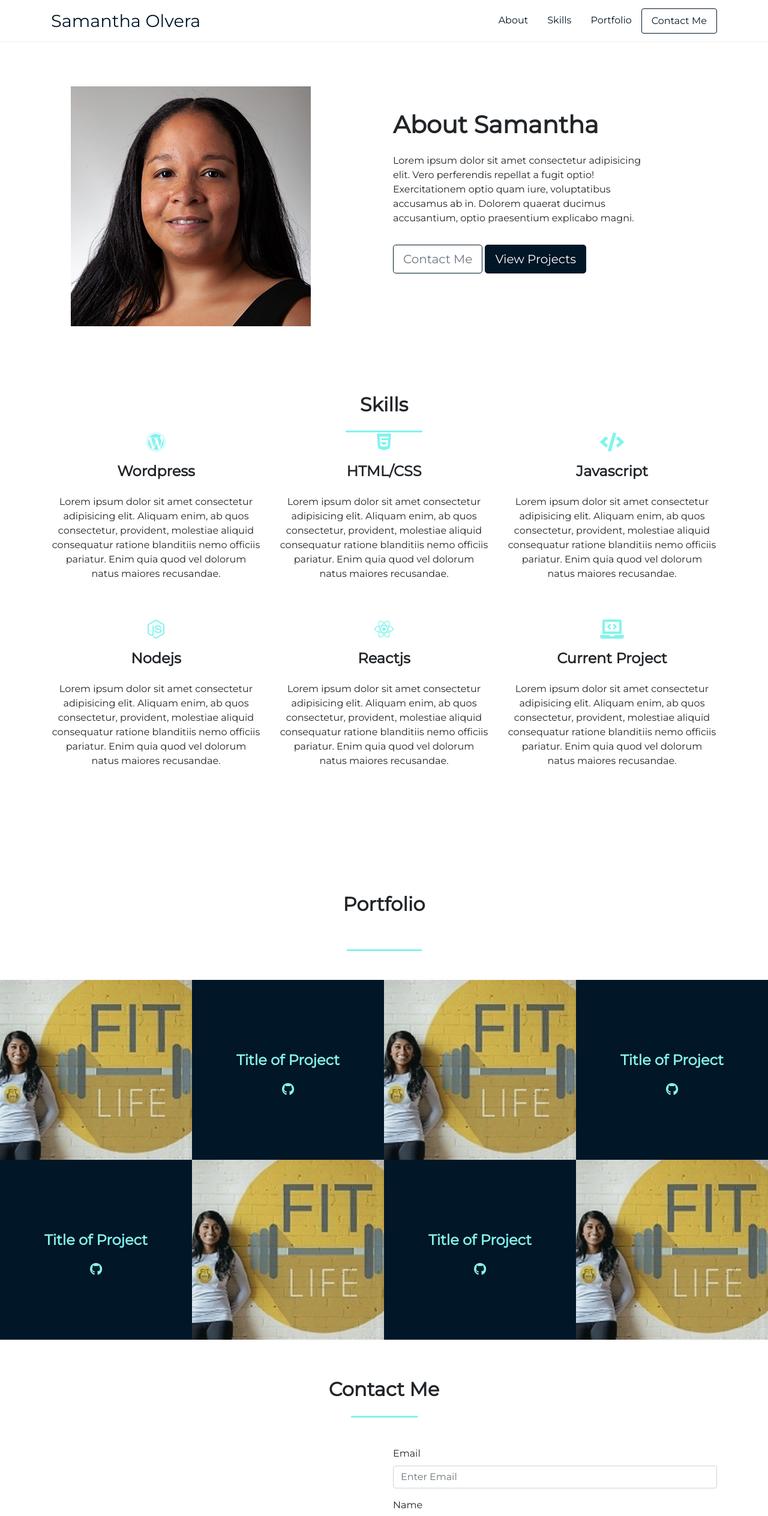
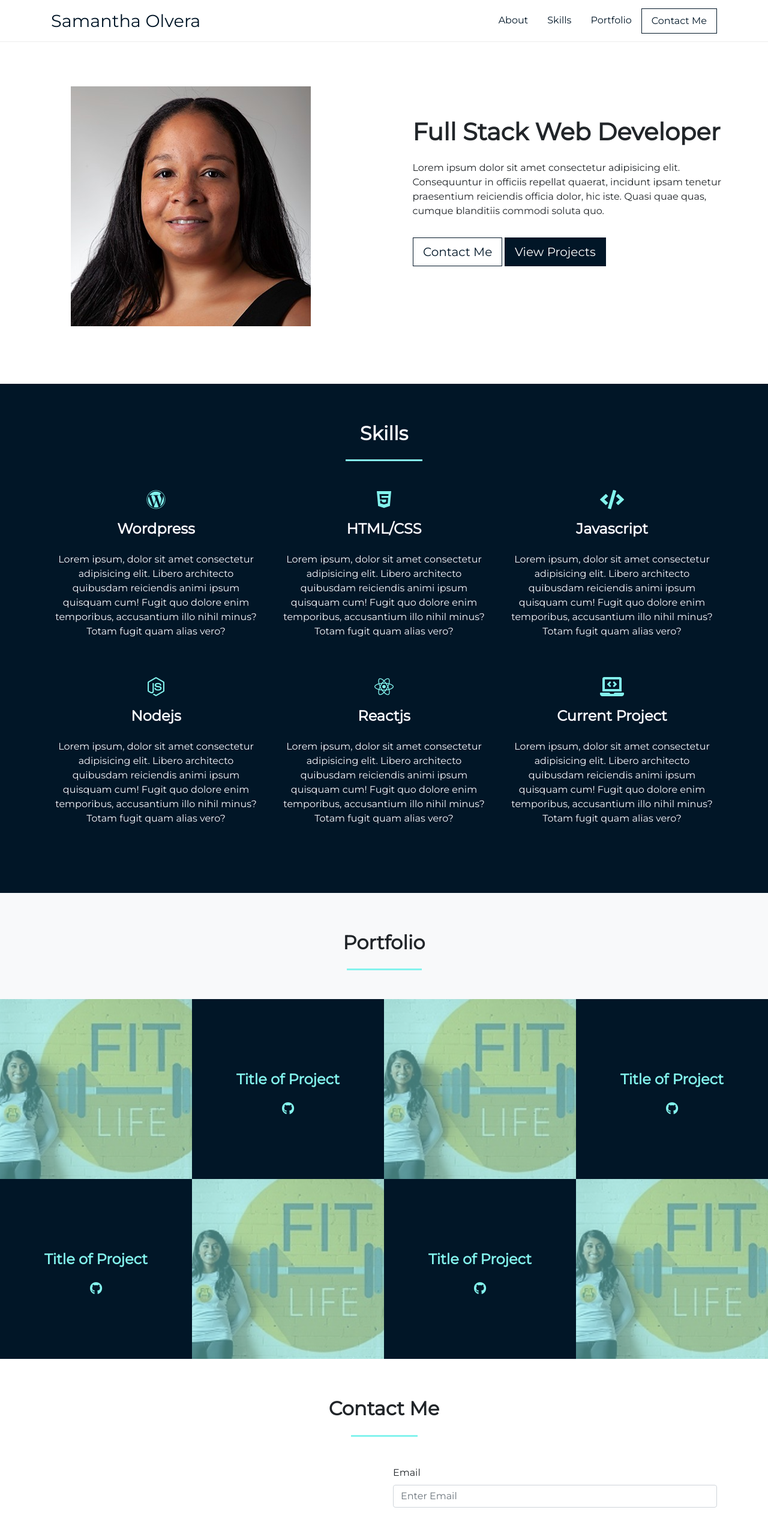
Before and after one commit to smolvera/bootstrapPortfolio, a plain HTML site: page index.html in a window 1280 px wide. Shown: the top 2528 px of the page at 60% size. Drawn offline with nearby package versions, Linux system fonts and the light colour scheme; grey boxes are pictures that could not be loaded.

Commit message:
add animation, fixed mobile response, added readme info

```diff
--- a/css/index.css
+++ b/css/index.css
@@ -1,5 +1,11 @@
 
 /****************** Main Styles *******************/
+/* Colors:
+primary color: #83F3ED
+black: #011627
+white: #FAFAFF
+*/
+
 body {
   font-family: "Montserrat", sans-serif;
 }
@@ -16,42 +22,22 @@ h6 {
   font-weight: 700;
 }
 
-/************* Navbar Styles ***********/
-.navbar {
-  background: #fff;
-  border-bottom: 1px solid #eee;
-}
-
-/* why this overriding contact me btn */
-.nav-link,
-.navbar-brand {
-  color: #011627;
-}
-
-.nav-link:hover,
-.navbar-brand:hover {
-  color: #777;
-}
-
-.navbar-brand {
-  font-size: 1.8rem;
-}
-
 /*************** Buttons Styles *****************/
 
 /* Contact Me Buttons */
 .btn-outline-secondary {
-  background-color: transparent;
-  border-color: #011627;
-  /* color: #011627; */
+  background-color: transparent !important;
+  border-color: #011627 !important;
+  color: #011627 !important;
+  border-radius: 0;
   position: relative;
 }
 
-/* Contact Me Buttons Animations */
+/* Contact Me Buttons Animations Psuedo Elements */
 .btn-outline-secondary:before {
   content: "";
   position: absolute;
-  background-color: #83f3ed !important;
+  background-color: #83f3ed;
   top: 0;
   left: 0;
   height: 100%;
@@ -60,22 +46,54 @@ h6 {
   transition: 0.5s;
 }
 
-/* Contact Me Buttons on Hover (Overriding nav-itme)*/
-.home .btn-outline-secondary:hover,
-.nav-item .btn-outline-secondary:hover {
-  background: #83f3ed !important;
-  color: #fff;
+/* Contact Me Buttons on Hover*/
+.btn-outline-secondary:hover:before {
+  width: 100%;
 }
 
 /* View Projects Button */
 .btn-secondary {
-  background: #011627;
-  border-color: #011627;
+  background: #011627 !important;
+  border-color: #011627 !important;
+  border-radius: 0%;
 }
 
 /* View Projects Button on Hover */
 .btn-secondary:hover {
   color: #83f3ed !important;
+}
+
+/************* Navbar Styles ***********/
+
+.navbar {
+  background: #fff;
+  border-bottom: 1px solid #eee;
+}
+
+.nav-link, .navbar-brand {
+  color: #011627;
+}
+
+/* Hover styles for Nav */
+.nav-link:hover, .navbar-brand:hover {
+color:#777;
+}
+
+.navbar-brand {
+  font-size: 1.8rem;
+}
+
+/***************** Skills Styles ********************/
+/* perhaps switch this background to the portfolio */
+.skills {
+  background: #011627;
+  color: #FAFAFF;
+}
+
+/* Icon Styles */
+.skills i {
+  font-size: 2rem;
+  color: #83f3ed;
 }
 
 /***************** Heading line Styles ****************/
@@ -86,19 +104,13 @@ h6 {
   background: #83f3ed;
 }
 
-/***************** Icon Styles ****************/
-.skills i {
-  font-size: 2rem;
-  color: #83f3ed;
-}
 
 /***************** Portfolio Styles ****************/
-.dark {
+ .dark {
   color: #83f3ed;
   background: #011627;
   height: 300px;
 }
-
 .dark i {
   font-size: 1.3rem;
   color: #83f3ed;
@@ -109,20 +121,21 @@ h6 {
   object-fit: cover;
 }
 
+
 .portfolio .col-lg-3 {
   position: relative;
 }
 
-/* Why not filtering over image */
+/* Adding a filter to the images in Portfolio */
 .filter {
   position: absolute;
   width: 100%;
   height: 100%;
   background: #83f3ed;
-  opacity: 0.05;
+  opacity: 0.5;
 }
 
-/***************** Portfolio Styles ****************/
+/***************** Footer Styles ****************/
 .footer {
   background: #011627;
   color: #fafaff;
@@ -131,3 +144,17 @@ h6 {
 .footer a {
   color: #fafaff;
 }
+
+/***************** Responsive Styles ****************/
+
+@media(max-width: 900px) {
+  .navbar .nav-item {
+    display: block;
+    width: 100%;
+    padding: 10px 0px;
+    text-align: center;
+  }
+  .skills {
+    width: 100% !important;
+  }
+}
--- a/index.html
+++ b/index.html
@@ -3,7 +3,7 @@
 
 <head>
     <meta charset="UTF-8">
-    <meta name="viewport" content="width=device-width, initial-scale=1.0, shrink-to-fit=no">
+    <meta name="viewport" content="width=device-width, initial-scale=1.0">
     <meta http-equiv="X-UA-Compatible" content="ie=edge">
 
     <!------------------------ Add CDN and Style Sheets Below ------------------->
@@ -17,28 +17,33 @@
     <!-- Google Fonts CDN -->
     <link href="https://fonts.googleapis.com/css?family=Montserrat&display=swap" rel="stylesheet">
 
+    <!-- Animate.CSS CDN -->
+    <link rel="stylesheet" href="https://cdnjs.cloudflare.com/ajax/libs/animate.css/3.7.2/animate.min.css">
+
+    <!-- Animate On Scroll CDN -->
+    <link rel="stylesheet" href="https://unpkg.com/aos@next/dist/aos.css" />
+
     <!-- Style Sheet (Always place last to override Bootstrap default settings-->
     <link rel="stylesheet" type="text/css" href="./css/index.css">
-    <title>Samantha Olvera Portfolio</title>
-
+    <title>Samantha Olvera's Portfolio</title>
 </head>
 
 <body>
-    <!-- Nav Section -->
-    <nav class="navbar navbar-expand-sm fixed-top">
+    <!-------------- Nav Section ----------->
+    <nav class="navbar navbar-expand-lg fixed-top">
         <div class="container">
             <a class="navbar-brand" href="#">Samantha Olvera</a>
-            <button class="navbar-toggler d-lg-none" type="button" data-toggle="collapse"
+            <button class="navbar-toggler .d-none .d-md-block .d-xl-none" type="button" data-toggle="collapse"
                 data-target="#collapsibleNavId" aria-controls="collapsibleNavId" aria-expanded="false"
                 aria-label="Toggle navigation">
-                <span class="navbar-toggler-icon"></span>
+                <span class="navbar-toggler-icon"><i class="fa fa-bars"></i></span>
             </button>
             <!-- Add justify-content-end here -->
             <div class="collapse navbar-collapse justify-content-end" id="collapsibleNavId">
                 <!-- Replace class attributes to just say "nav" -->
                 <ul class="nav">
                     <li class="nav-item active">
-                        <a class="nav-link" href="#home">About <span class="sr-only">(current)</span></a>
+                        <a class="nav-link" href="#about">About <span class="sr-only">(current)</span></a>
                     </li>
                     <!-- Copy and paste additional links below -->
                     <li class="nav-item">
@@ -56,100 +61,102 @@
         </div>
     </nav>
 
-    <!------------------ Home Setion ----------------->
-    <section id="home" class="home container">
+    <!-- About Section -->
+    <section class="about" id="about">
+        <div class="container mb-5">
             <div class="row mt-5">
-            <!-- Add a column that takes up half the page with your image here -->
                 <div class="col-lg-6 mt-5 py-5 pl-5">
-                <img class="img fluid" alt="Samantha Olvera" src="./images/proHeadshot(sm).jpg">
+                    <img src="./images/proHeadshot(sm).jpg" alt="Samantha Olvera headshot"
+                        class="animated zoomIn img-fluid">
                 </div>
-            <!-- Add a column that takes up half the page with your bio here -->
                 <div class="col-lg-6 my-auto">
                     <div class="row">
-                    <div class="home-content offset-lg-l col-lg-10">
-                        <!-- Title of Section -->
-                        <h1 class="pb-3">About Samantha</h1>
-                        <!-- Bio Info Goes Here -->
-                        <p class="pb-3">Lorem ipsum dolor sit amet consectetur adipisicing elit. Vero perferendis
-                            repellat a fugit optio! Exercitationem optio quam iure, voluptatibus accusamus ab in.
-                            Dolorem quaerat ducimus accusantium, optio praesentium explicabo magni.</p>
+                        <div class="home-content offset-lg-1 colo-lg-10 overflow-hidden">
+                            <h1 class="animated slideInLeft delay-1s pb-3">
+                                Full Stack Web Developer
+                            </h1>
+                            <p class="animated slideInLeft delay-2s pb-3">Lorem ipsum dolor sit amet consectetur
+                                adipisicing elit. Consequuntur in
+                                officiis repellat quaerat, incidunt ipsam tenetur praesentium reiciendis officia dolor,
+                                hic iste. Quasi quae quas, cumque blanditiis commodi soluta quo.</p>
                             <!-- Contact Button -->
-                        <button class="btn btn-lg btn-outline-secondary">Contact Me</button>
+                            <button class="animated zoomIn delay-3s btn btn-lg btn-outline-secondary">Contact
+                                Me</button>
                             <!-- View Work Button -->
-                        <button class="btn btn-lg btn-secondary">View Projects</button>
+                            <button class="animated zoomIn delay-3s btn btn-lg btn-secondary">View Projects</button>
+                        </div>
                     </div>
                 </div>
             </div>
         </div>
     </section>
 
-    <!---------------- Skills Section -------------------->
+    <!-- Skills Section -->
     <section id="skills" class="skills">
         <div class="text-center py-5">
             <h2 class="py-3">Skills</h2>
             <div class="mx-auto heading-line"></div>
-            <div class="container">
+            <div class="container mt-5">
                 <div class="row">
-                    <div class="col-md-4 text-center">
+                    <div class="animated col-md-4 text-center" data-aos="zoom-in">
                         <i class="fab fa-wordpress"></i>
                         <h4 class="py-3">Wordpress</h4>
-                        <p class="pb-5">Lorem ipsum dolor sit amet consectetur adipisicing elit. Aliquam enim, ab quos
-                            consectetur, provident, molestiae aliquid consequatur ratione blanditiis nemo officiis
-                            pariatur. Enim quia quod vel dolorum natus maiores recusandae.</p>
+                        <p class="pb-5">Lorem ipsum, dolor sit amet consectetur adipisicing elit. Libero architecto
+                            quibusdam reiciendis animi ipsum quisquam cum! Fugit quo dolore enim temporibus, accusantium
+                            illo nihil minus? Totam fugit quam alias vero?</p>
                     </div>
-                    <div class="col-md-4 text-center">
+                    <div class="animated col-md-4 text-center" data-aos="zoom-in">
                         <i class="fab fa-html5"></i>
                         <h4 class="py-3">HTML/CSS</h4>
-                        <p class="pb-5">Lorem ipsum dolor sit amet consectetur adipisicing elit. Aliquam enim, ab quos
-                            consectetur, provident, molestiae aliquid consequatur ratione blanditiis nemo officiis
-                            pariatur. Enim quia quod vel dolorum natus maiores recusandae.</p>
+                        <p class="pb-5">Lorem ipsum, dolor sit amet consectetur adipisicing elit. Libero architecto
+                            quibusdam reiciendis animi ipsum quisquam cum! Fugit quo dolore enim temporibus, accusantium
+                            illo nihil minus? Totam fugit quam alias vero?</p>
                     </div>
-                    <div class="col-md-4 text-center">
+                    <div class="animated col-md-4 text-center" data-aos="zoom-in">
                         <i class="fas fa-code"></i>
                         <h4 class="py-3">Javascript</h4>
-                        <p class="pb-5">Lorem ipsum dolor sit amet consectetur adipisicing elit. Aliquam enim, ab quos
-                            consectetur, provident, molestiae aliquid consequatur ratione blanditiis nemo officiis
-                            pariatur. Enim quia quod vel dolorum natus maiores recusandae.</p>
+                        <p class="pb-5">Lorem ipsum, dolor sit amet consectetur adipisicing elit. Libero architecto
+                            quibusdam reiciendis animi ipsum quisquam cum! Fugit quo dolore enim temporibus, accusantium
+                            illo nihil minus? Totam fugit quam alias vero?</p>
                     </div>
-                    <div class="col-md-4 text-center">
+                    <div class="animated col-md-4 text-center" data-aos="zoom-in">
                         <i class="fab fa-node-js"></i>
                         <h4 class="py-3">Nodejs</h4>
-                        <p class="pb-5">Lorem ipsum dolor sit amet consectetur adipisicing elit. Aliquam enim, ab quos
-                            consectetur, provident, molestiae aliquid consequatur ratione blanditiis nemo officiis
-                            pariatur. Enim quia quod vel dolorum natus maiores recusandae.</p>
+                        <p class="pb-5">Lorem ipsum, dolor sit amet consectetur adipisicing elit. Libero architecto
+                            quibusdam reiciendis animi ipsum quisquam cum! Fugit quo dolore enim temporibus, accusantium
+                            illo nihil minus? Totam fugit quam alias vero?</p>
                     </div>
-                    <div class="col-md-4 text-center">
+                    <div class="animated col-md-4 text-center" data-aos="zoom-in">
                         <i class="fab fa-react"></i>
                         <h4 class="py-3">Reactjs</h4>
-                        <p class="pb-5">Lorem ipsum dolor sit amet consectetur adipisicing elit. Aliquam enim, ab quos
-                            consectetur, provident, molestiae aliquid consequatur ratione blanditiis nemo officiis
-                            pariatur. Enim quia quod vel dolorum natus maiores recusandae.</p>
+                        <p class="pb-5">Lorem ipsum, dolor sit amet consectetur adipisicing elit. Libero architecto
+                            quibusdam reiciendis animi ipsum quisquam cum! Fugit quo dolore enim temporibus, accusantium
+                            illo nihil minus? Totam fugit quam alias vero?</p>
                     </div>
-                    <div class="col-md-4 text-center">
+                    <div class="animated col-md-4 text-center" data-aos="zoom-in">
                         <i class="fas fa-laptop-code"></i>
                         <h4 class="py-3">Current Project</h4>
-                        <p class="pb-5">Lorem ipsum dolor sit amet consectetur adipisicing elit. Aliquam enim, ab quos
-                            consectetur, provident, molestiae aliquid consequatur ratione blanditiis nemo officiis
-                            pariatur. Enim quia quod vel dolorum natus maiores recusandae.</p>
+                        <p class="pb-5">Lorem ipsum, dolor sit amet consectetur adipisicing elit. Libero architecto
+                            quibusdam reiciendis animi ipsum quisquam cum! Fugit quo dolore enim temporibus, accusantium
+                            illo nihil minus? Totam fugit quam alias vero?</p>
                     </div>
                 </div>
             </div>
         </div>
     </section>
 
-    <!---------------------- Portfolio Section ------------>
-    <section id="portfolio"class="portfolio container-fluid">
+    <!-- Portfolio Section -->
+    <section id="portfolio" class="portfolio container-fluid bg-light">
         <div class="text-center py-5">
-            <h2 class="py-5">Portfolio</h2>
+            <h2 class="py-3">Portfolio</h2>
             <div class="mx-auto heading-line"></div>
         </div>
-        <!-- Top Row -->
         <div class="row">
-            <div class="col-lg-3 p-0">
+            <div class="col-md-3 p-0">
                 <div class="filter"></div>
                 <img src="./images/test3.jpg" alt="Project 1" class="img-fluid">
             </div>
-            <div class="col-lg-3 dark d-flex align-items-center justify-content-center">
+            <div class="col-md-3 dark d-flex align-items-center justify-content-center">
                 <div class="text-center">
                     <h4 class="py-3">Title of Project</h4>
                     <a href="www.github.com/smolvera" class="m-2">
@@ -157,12 +164,11 @@
                     </a>
                 </div>
             </div>
-            <div class="col-lg-3 p-0">
-                <div class="filter">
+            <div class="col-md-3 p-0">
+                <div class="filter"></div>
+                <img src="./images/test3.jpg" alt="Project 1" class="img-fluid">
             </div>
-                <img src="./images/test3.jpg" alt="Project 2" class="img-fluid">
-            </div>
-            <div class="col-lg-3 dark d-flex align-items-center justify-content-center">
+            <div class="col-md-3 dark d-flex align-items-center justify-content-center">
                 <div class="text-center">
                     <h4 class="py-3">Title of Project</h4>
                     <a href="www.github.com/smolvera" class="m-2">
@@ -170,10 +176,7 @@
                     </a>
                 </div>
             </div>
-        </div>
-        <!-- Bottom Row -->
-        <div class="row">
-            <div class="col-lg-3 dark d-flex align-items-center justify-content-center">
+            <div class="col-md-3 dark d-flex align-items-center justify-content-center">
                 <div class="text-center">
                     <h4 class="py-3">Title of Project</h4>
                     <a href="www.github.com/smolvera" class="m-2">
@@ -181,12 +184,11 @@
                     </a>
                 </div>
             </div>
-            <div class="col-lg-3 p-0">
-                <div class="filter">
+            <div class="col-md-3 p-0">
+                <div class="filter"></div>
+                <img src="./images/test3.jpg" alt="Project 1" class="img-fluid">
             </div>
-                <img src="./images/test3.jpg" alt="Project 3" class="img-fluid">
-            </div>
-            <div class="col-lg-3 dark d-flex align-items-center justify-content-center">
+            <div class="col-md-3 dark d-flex align-items-center justify-content-center">
                 <div class="text-center">
                     <h4 class="py-3">Title of Project</h4>
                     <a href="www.github.com/smolvera" class="m-2">
@@ -194,23 +196,20 @@
                     </a>
                 </div>
             </div>
-            <div class="col-lg-3 p-0">
-                <div class="filter">
-                </div>
-                <img src="./images/test3.jpg" alt="Project 4" class="img-fluid">
-            </div>
+            <div class="col-md-3 p-0">
+                <div class="filter"></div>
+                <img src="./images/test3.jpg" alt="Project 1" class="img-fluid">
             </div>
     </section>
 
-    <!----------------- Contact Section ------------------->
-    <section id="contact-me"class="contact">
+    <!-- Contact Section -->
+    <section id="contact" class="contact">
         <div class="container">
             <div class="text-center py-5">
                 <h2 class="py-3">Contact Me</h2>
                 <div class="mx-auto heading-line"></div>
             </div>
             <div class="row">
-
                 <div class="col-lg-6">
                     <!-- Google Maps -->
                     <div id="map-container-google-1" class="z-depth-1-half map-container">
@@ -222,7 +221,8 @@
                 <form class="col-lg-6">
                     <div class="form-group">
                         <label for="email">Email</label>
-                        <input id="email" class="form-control" type="email" aria-describedby="emailHint" placeholder="Enter Email">
+                        <input id="email" class="form-control" type="email" aria-describedby="emailHint"
+                            placeholder="Enter Email">
                     </div>
                     <div class="form-group">
                         <label for="name">Name</label>
@@ -232,45 +232,47 @@
                         <label for="message">Message</label>
                         <textarea id="message" class="form-control" placeholder="Enter Message" rows="6"></textarea>
                     </div>
-                    <button type="submit" class="btn btn-outline-secondary btn-lg">Submit</button>
+                    <button type="submit" class="btn btn-lg btn-outline-secondary">Submit</button>
                 </form>
             </div>
         </div>
     </section>
 
-    <!------------------ Footer Section ------------------->
-    <footer class="footer">
+    <!-- Footer Section -->
+    <section class="footer mt-5">
         <div class="text-center py-5">
             <h2 class="py-3">Samantha Olvera</h2>
             <div class="mx-auto heading-line"></div>
         </div>
         <div class="row mb-3">
             <div class="col-lg-8 offset-lg-2 text-center">
-                <p>Lorem ipsum dolor sit amet consectetur adipisicing elit. Consectetur architecto obcaecati atque cum, doloribus omnis maiores facilis saepe consequatur nemo dolorem optio non eaque quis qui quaerat in? Eos, ea?</p>
+                <p>Lorem ipsum dolor sit amet consectetur adipisicing elit. Numquam illum velit magnam sapiente ipsa
+                    perferendis ut saepe molestiae, aliquid praesentium, modi officia doloribus placeat nobis. Ullam ut
+                    minima tempora dolore?</p>
                 <ul class="nav justify-content-center">
                     <li class="nav-item">
-                        <a href="" class="nav-link">About</a>
+                        <a href="#about" class="nav-link">About</a>
                     </li>
                     <li class="nav-item">
-                        <a href="" class="nav-link">Skills</a>
+                        <a href="#skills" class="nav-link">Skills</a>
                     </li>
                     <li class="nav-item">
-                        <a href="" class="nav-link">Portfolio</a>
+                        <a href="#portfolio" class="nav-link">Portfolio</a>
                     </li>
                     <li class="nav-item">
-                        <a href="" class="nav-link">Terms & Conditions</a>
+                        <a href="#" class="nav-link">Terms & Conditions</a>
                     </li>
                     <li class="nav-item">
-                        <a href="" class="nav-link">Contact Me</a>
+                        <a href="#contact" class="nav-link">Contact Me</a>
                     </li>
                 </ul>
             </div>
         </div>
         <div class="copyright text-center py-3 border-top text-muted">
             <p>Made by Samantha Olvera &copy; 2019</p>
-            <p>Here is where you give credit to any images used <a href="www.photowebsite.com"></a></p>
+            <p>Here is where you give credit to any images used <a href="www.photowebsite.com">Photo Credits</a></p>
         </div>
-    </footer>
+    </section>
 
     <!-- Bootstrap 4.3 jQuery/Javascript CDN-->
     <script src="https://code.jquery.com/jquery-3.3.1.slim.min.js"
@@ -282,6 +284,11 @@
     <script src="https://stackpath.bootstrapcdn.com/bootstrap/4.3.1/js/bootstrap.min.js"
         integrity="sha384-JjSmVgyd0p3pXB1rRibZUAYoIIy6OrQ6VrjIEaFf/nJGzIxFDsf4x0xIM+B07jRM" crossorigin="anonymous">
     </script>
+
+    <script src="https://unpkg.com/aos@next/dist/aos.js"></script>
+    <script>
+        AOS.init();
+    </script>
 </body>
 
 </html>
```
Also changed, not shown: 1 other file. Lines whose indentation alone changed are shown as unchanged.
